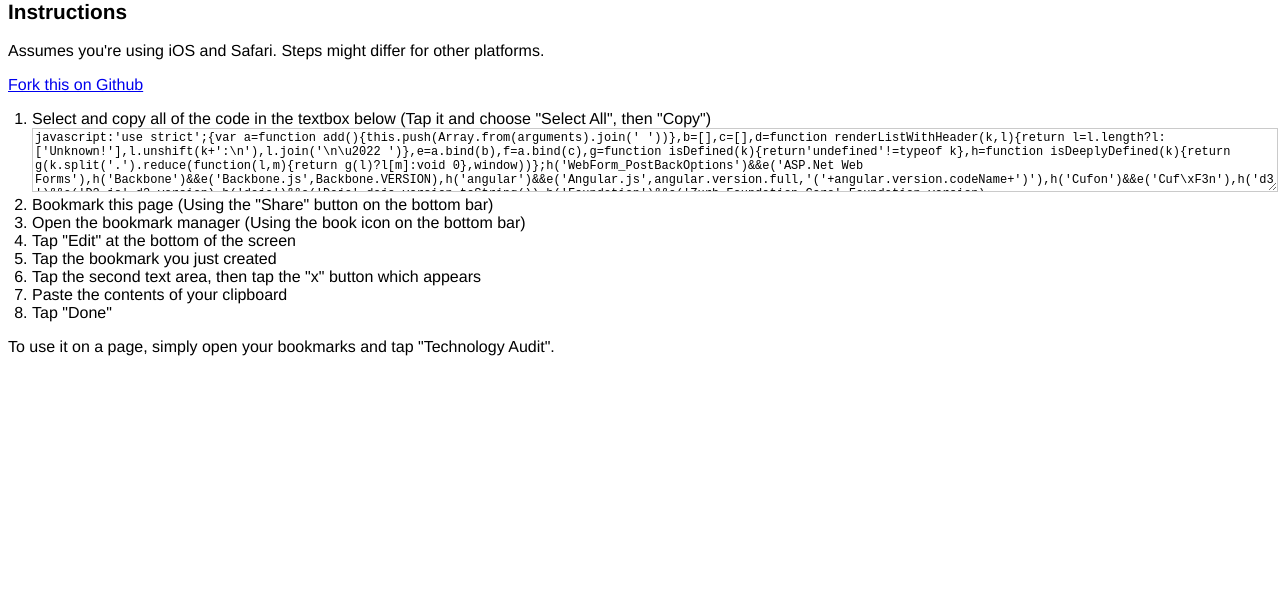
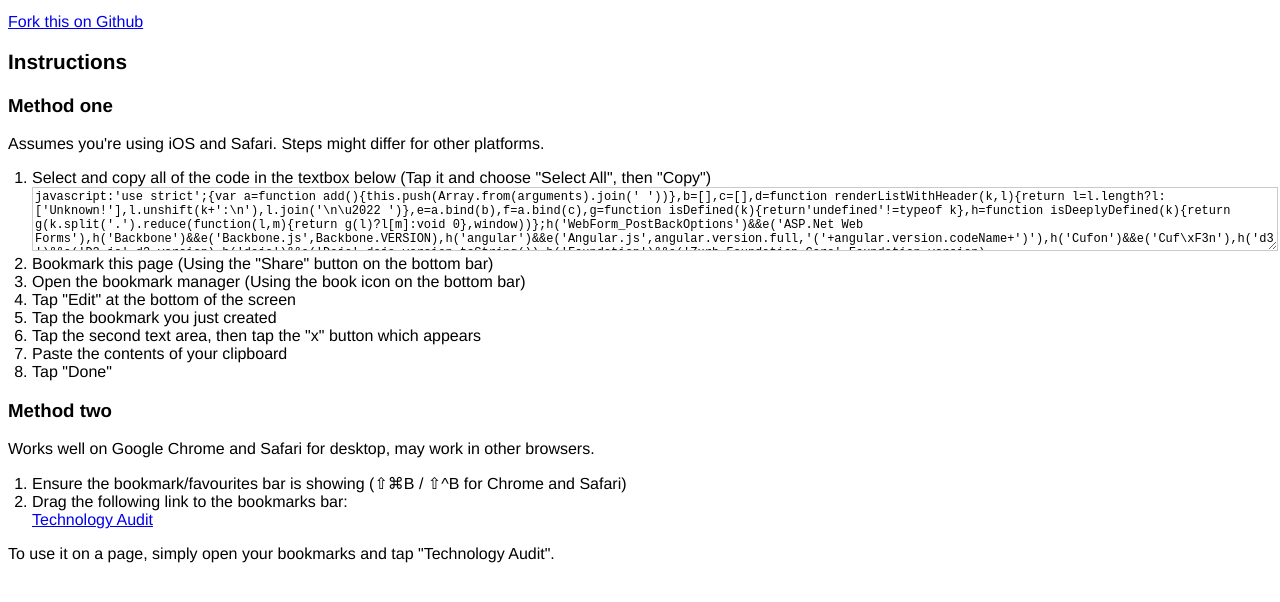
Before and after one commit to ticky/tech-audit-bookmarklet, a website: page docs/index.html in a window 1280 px wide. Shown: the part 56-658 px from the top of the page. Drawn offline with Linux system fonts and the light colour scheme.

Commit message:
Add a second method for adding the bookmarklet, using the bookmarks bar/favourites bar.

```diff
--- a/docs/index.html
+++ b/docs/index.html
@@ -32,9 +32,10 @@
 </head>
 <body>
   <h1>The Technology Audit Bookmarklet</h1>
+  <p><a href="https://github.com/ticky/tech-audit-bookmarklet">Fork this on Github</a></p>
   <h2>Instructions</h2>
+  <h3>Method one</h3>
   <p>Assumes you're using iOS and Safari. Steps might differ for other platforms.</p>
-  <p><a href="https://github.com/ticky/tech-audit-bookmarklet">Fork this on Github</a></p>
   <ol>
     <li>
       Select and copy all of the code in the textbox below (Tap it and choose "Select All", then "Copy")<br/>
@@ -48,6 +49,15 @@
     <li>Paste the contents of your clipboard</li>
     <li>Tap "Done"</li>
   </ol>
+  <h3>Method two</h3>
+  <p>Works well on Google Chrome and Safari for desktop, may work in other browsers.</p>
+  <ol>
+    <li>Ensure the bookmark/favourites bar is showing (⇧⌘B / ⇧^B for Chrome and Safari)</li>
+    <li>
+      Drag the following link to the bookmarks bar:<br/>
+      <a href="#" id="bookmarklink">Technology Audit</a>
+    </li>
+  </ol>
 
   <p>To use it on a page, simply open your bookmarks and tap "Technology Audit".</p>
 
@@ -57,6 +67,7 @@
       xhr.onreadystatechange = function() {
         if (xhr.readyState === 4 && xhr.status === 200) {
           document.getElementById('bookmarklet').value = 'javascript:' + xhr.response;
+          document.getElementById('bookmarklink').href = 'javascript:' + xhr.response;
         }
       };
       xhr.send(null);
```
